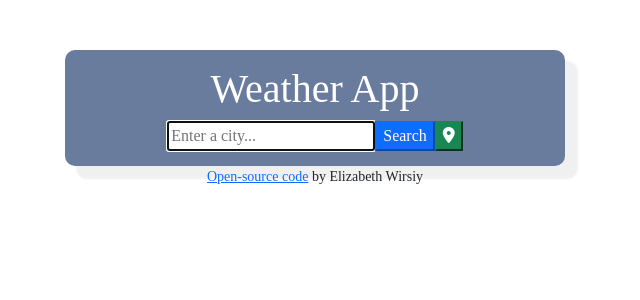
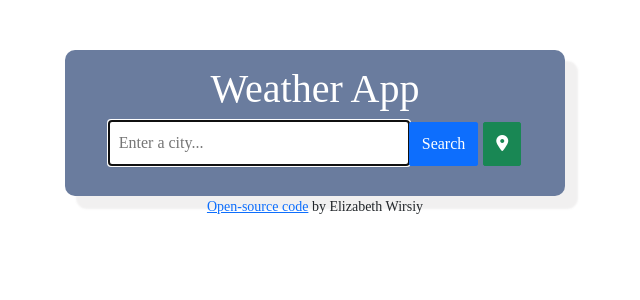
Before and after one commit to Elisawirsiy/react-weather-app, a React (Create React App) app: page / in a window 1280 px wide. Shown: the top 300 px of the page, without its empty margins (325-965 px from the left). Built offline with nearby package versions, Linux system fonts and the light colour scheme.

Commit message:
styled the search bar

```diff
--- /dev/null
+++ b/src/SearchEngine.css
@@ -0,0 +1,24 @@
+form {
+  margin-bottom: 15px;
+}
+button {
+  margin-left: 5px;
+  position: relative;
+}
+
+input[type="text"] {
+  border-radius: 2px;
+  border: none;
+
+  box-shadow: 0 2px 2px 0 rgba(0, 0, 0, 0.16), 0 0 0 1px rgba(0, 0, 0, 0.08);
+  height: 44px;
+
+  padding: 10px;
+  width: 300px;
+}
+
+.btn {
+  border-radius: 2px;
+  color: #fff;
+  height: 44px;
+}
--- a/src/SearchEngine.js
+++ b/src/SearchEngine.js
@@ -1,6 +1,7 @@
 import React, { useState } from "react";
 import axios from "axios";
 import WeatherConditions from "./WeatherConditions";
+import "./SearchEngine.css";
 
 export default function SearchEngine() {
   const [city, setCity] = useState("");
@@ -52,8 +53,8 @@ export default function SearchEngine() {
         autoFocus
         onChange={updateCity}
       />
-      <input className="btn-primary" type="submit" value="Search" />
-      <button className="float-left btn-success" onClick={getLocation}>
+      <input className="btn btn-primary" type="submit" value="Search" />
+      <button className="float-left btn btn-success" onClick={getLocation}>
         <i className="fas fa-map-marker-alt"></i>
       </button>
     </form>
```
